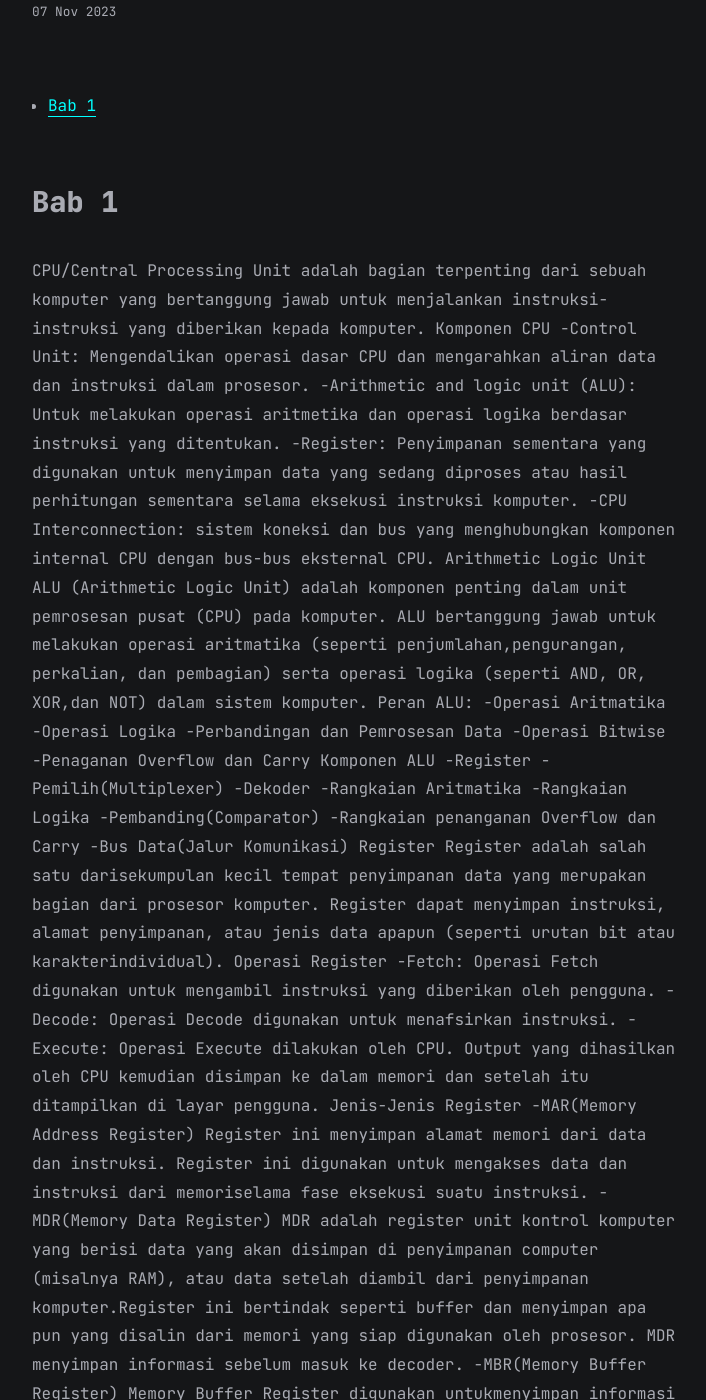
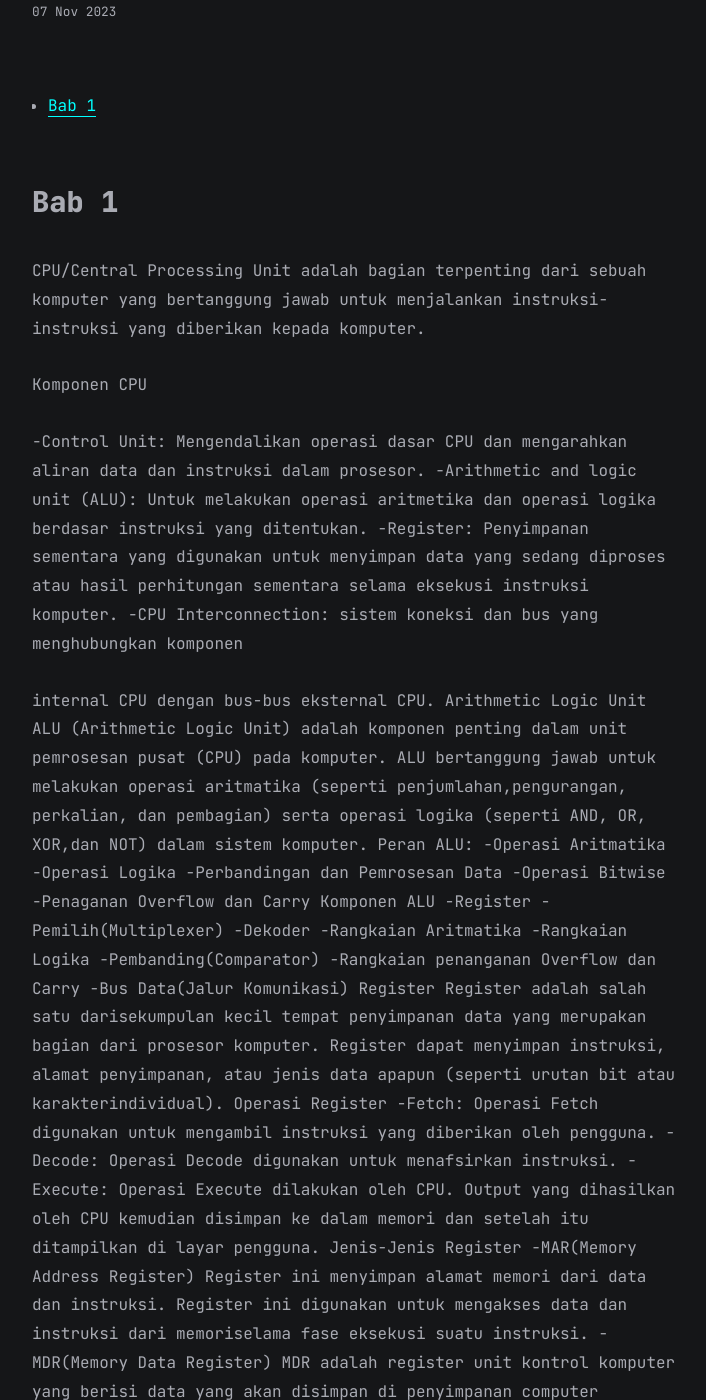
Before and after one commit to shera1402/shera1402.github.io, a Jekyll site: the page built from all_collections/_posts/2023-11-07-Resume-Arsikom.md, in a window 1280 px wide and 1400 px high, scrolled down 243 px. Shown: the whole window, without its empty margins (283-989 px from the left). Built offline with Jekyll 4.4.1, drawn with Linux system fonts in a browser that asks for light colours; comment, search, counter and statistics services are not loaded; a style sheet for code colours, icons or effects is not loaded; some of the changed text lies outside the part shown.

Commit message:
Update 2023-11-07-Resume-Arsikom.md

```diff
--- a/all_collections/_posts/2023-11-07-Resume-Arsikom.md
+++ b/all_collections/_posts/2023-11-07-Resume-Arsikom.md
@@ -6,18 +6,18 @@ comments: true
 ---
 
 ## Bab 1
-CPU/Central Processing Unit adalah bagian terpenting dari sebuah komputer yang
+<p>CPU/Central Processing Unit adalah bagian terpenting dari sebuah komputer yang
 bertanggung jawab untuk menjalankan instruksi-instruksi yang diberikan kepada
-komputer.
+komputer.</p>
 Komponen CPU
--Control Unit: Mengendalikan operasi dasar CPU dan mengarahkan aliran data dan
+<p>-Control Unit: Mengendalikan operasi dasar CPU dan mengarahkan aliran data dan
 instruksi dalam prosesor.
 -Arithmetic and logic unit (ALU): Untuk melakukan operasi aritmetika dan operasi
 logika berdasar instruksi yang ditentukan.
 -Register: Penyimpanan sementara yang digunakan untuk menyimpan data yang
 sedang diproses atau hasil perhitungan sementara selama eksekusi instruksi
 komputer.
--CPU Interconnection: sistem koneksi dan bus yang menghubungkan komponen
+-CPU Interconnection: sistem koneksi dan bus yang menghubungkan komponen</p>
 internal CPU dengan bus-bus eksternal CPU.
 Arithmetic Logic Unit
 ALU (Arithmetic Logic Unit) adalah komponen penting dalam unit pemrosesan pusat
```
